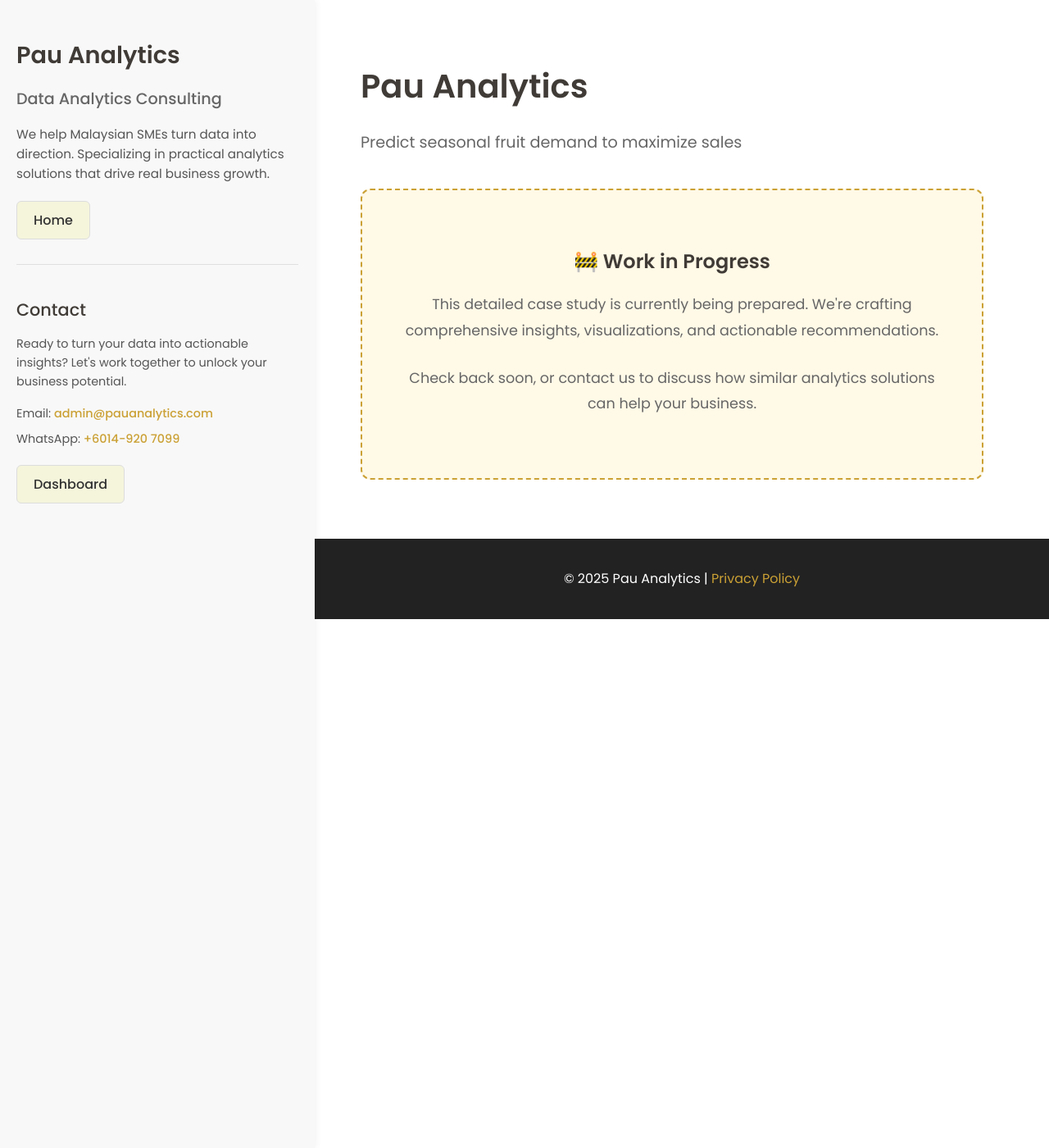
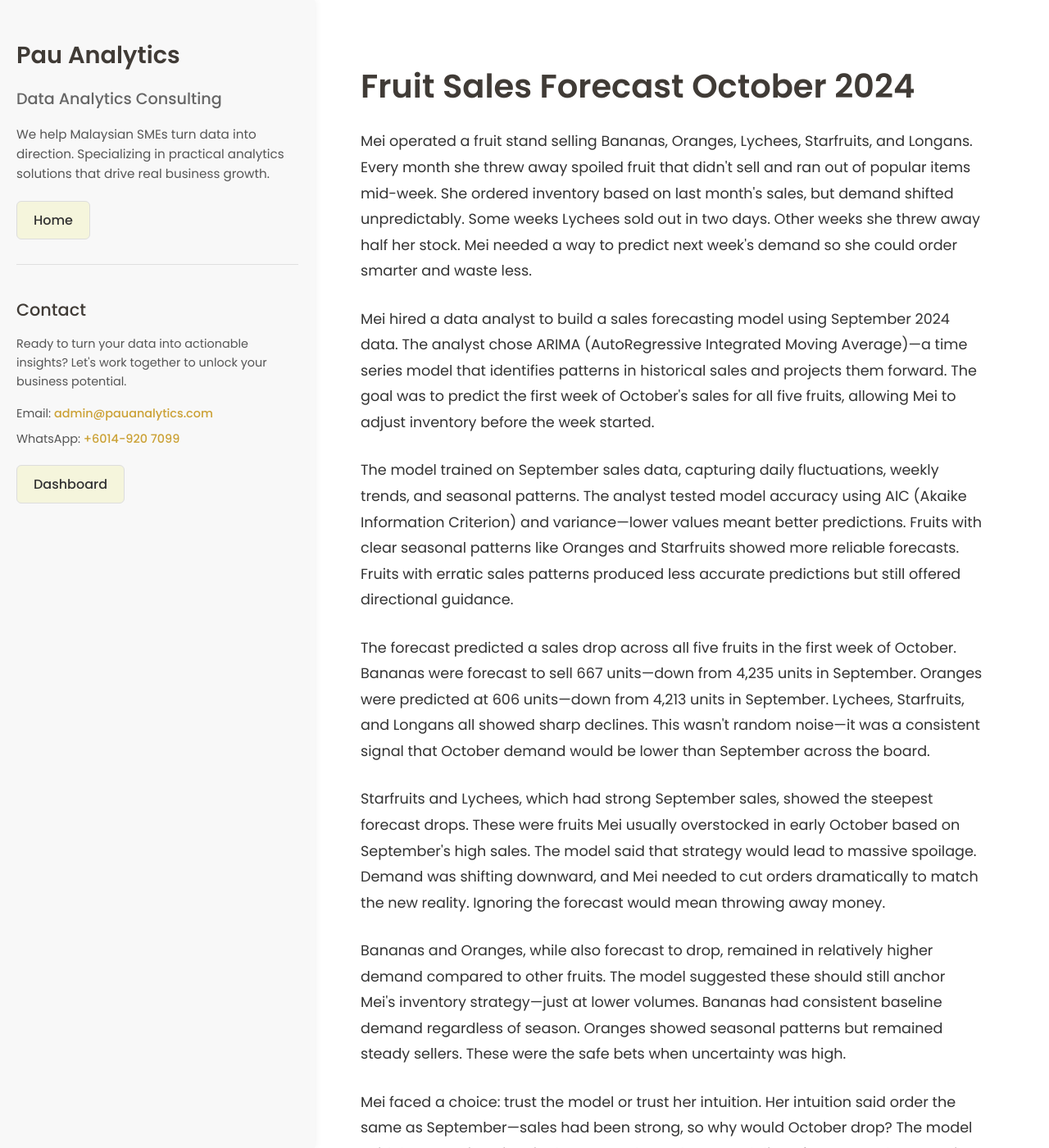
Before and after one commit to lyven81/pinnacles-learning-website, a Jekyll site: the page case-study/fruit-sales-forecast-october-2024.html, which Jekyll copies as it is, in a window 1280 px wide and 1400 px high. Shown: the whole window at 82% size. Built offline with Jekyll 4.4.1, drawn with Linux system fonts in a browser that asks for light colours; some of the changed text lies outside the part shown.

Commit message:
Rewrite fruit sales forecast case study
- Updated meta description: ARIMA predicts sales drop—Bananas 667 (from 4,235), Oranges 606 (from 4,213)
- Changed title to "Fruit Sales Forecast October 2024"
- Rewrote entire case study from third-person perspective following Mei, a fruit seller
- Condensed from technical report format to 12-paragraph narrative
- Used short, direct, simple language accessible to general public
- Maintained key technical insights:
  * ARIMA time series model trained on September 2024 data
  * AIC (Akaike Information Criterion) and variance used for model accuracy
  * Forecast predicted sales drop for all 5 fruits in Week 1 October
  * Bananas: 667 units forecast (down from 4,235 in September)
  * Oranges: 606 units forecast (down from 4,213 in September)
  * Starfruits and Lychees: steepest forecast drops (strong September, weak October)
  * Actual Week 1: Bananas 720 (forecast 667), Oranges 580 (forecast 606)
  * Reduced waste by 55% compared to previous October
- Grounded ending: spoilage dropped from 18% to 8%, inventory turnover +30%
- Key lesson: forecasting provides directional guidance, not perfection—combine data with observation

🤖 Generated with [Claude Code](https://claude.com/claude-code)

Co-Authored-By: Claude <noreply@anthropic.com>

```diff
--- a/case-study/fruit-sales-forecast-october-2024.html
+++ b/case-study/fruit-sales-forecast-october-2024.html
@@ -3,9 +3,9 @@
 <head>
     <meta charset="UTF-8">
     <meta name="viewport" content="width=device-width, initial-scale=1.0">
-    <title>Pau Analytics | Pau Analytics</title>
+    <title>Fruit Sales Forecast October 2024 | Pau Analytics</title>
     <link rel="canonical" href="https://www.pauanalytics.com/case-study/fruit-sales-forecast-october-2024" />
-    <meta name="description" content="Predict seasonal fruit demand to maximize sales" />
+    <meta name="description" content="How a fruit seller discovered ARIMA predicts sales drop—Bananas 667 units (down from 4,235), Oranges 606 (down from 4,213)" />
 
     <!-- Fonts -->
     <link rel="preconnect" href="https://fonts.googleapis.com" />
@@ -267,16 +267,31 @@
         </aside>
         <main class="right-column">
             <section class="case-study-content">
-                <header>
-                    <h1>Pau Analytics</h1>
-                    <p class="subtitle">Predict seasonal fruit demand to maximize sales</p>
-                </header>
+                <h1>Fruit Sales Forecast October 2024</h1>
 
-                <div class="work-in-progress">
-                    <h2>🚧 Work in Progress</h2>
-                    <p>This detailed case study is currently being prepared. We're crafting comprehensive insights, visualizations, and actionable recommendations.</p>
-                    <p style="margin-top: 1.5rem;">Check back soon, or contact us to discuss how similar analytics solutions can help your business.</p>
-                </div>
+                <p>Mei operated a fruit stand selling Bananas, Oranges, Lychees, Starfruits, and Longans. Every month she threw away spoiled fruit that didn't sell and ran out of popular items mid-week. She ordered inventory based on last month's sales, but demand shifted unpredictably. Some weeks Lychees sold out in two days. Other weeks she threw away half her stock. Mei needed a way to predict next week's demand so she could order smarter and waste less.</p>
+
+                <p>Mei hired a data analyst to build a sales forecasting model using September 2024 data. The analyst chose ARIMA (AutoRegressive Integrated Moving Average)—a time series model that identifies patterns in historical sales and projects them forward. The goal was to predict the first week of October's sales for all five fruits, allowing Mei to adjust inventory before the week started.</p>
+
+                <p>The model trained on September sales data, capturing daily fluctuations, weekly trends, and seasonal patterns. The analyst tested model accuracy using AIC (Akaike Information Criterion) and variance—lower values meant better predictions. Fruits with clear seasonal patterns like Oranges and Starfruits showed more reliable forecasts. Fruits with erratic sales patterns produced less accurate predictions but still offered directional guidance.</p>
+
+                <p>The forecast predicted a sales drop across all five fruits in the first week of October. Bananas were forecast to sell 667 units—down from 4,235 units in September. Oranges were predicted at 606 units—down from 4,213 units in September. Lychees, Starfruits, and Longans all showed sharp declines. This wasn't random noise—it was a consistent signal that October demand would be lower than September across the board.</p>
+
+                <p>Starfruits and Lychees, which had strong September sales, showed the steepest forecast drops. These were fruits Mei usually overstocked in early October based on September's high sales. The model said that strategy would lead to massive spoilage. Demand was shifting downward, and Mei needed to cut orders dramatically to match the new reality. Ignoring the forecast would mean throwing away money.</p>
+
+                <p>Bananas and Oranges, while also forecast to drop, remained in relatively higher demand compared to other fruits. The model suggested these should still anchor Mei's inventory strategy—just at lower volumes. Bananas had consistent baseline demand regardless of season. Oranges showed seasonal patterns but remained steady sellers. These were the safe bets when uncertainty was high.</p>
+
+                <p>Mei faced a choice: trust the model or trust her intuition. Her intuition said order the same as September—sales had been strong, so why would October drop? The model said the opposite. Historical patterns showed seasonal dips after September. Ignoring data in favor of gut feeling would cost her thousands in wasted fruit. She decided to trust the numbers.</p>
+
+                <p>Mei adjusted her orders based on the forecast. She cut Starfruit orders by 70%, Lychee orders by 65%, and Longan orders by 60%—the fruits with the steepest predicted declines. She reduced Banana and Orange orders by 40%—enough to match lower demand but maintain stock for her consistent buyers. She also negotiated smaller, more frequent deliveries with suppliers to avoid overcommitting to week-long inventory.</p>
+
+                <p>The first week of October arrived. Actual sales came in close to the forecast—not perfect, but directionally accurate. Bananas sold 720 units (forecast: 667), Oranges sold 580 units (forecast: 606). Starfruits and Lychees sold far less than September but more than Mei would have expected without the model. She avoided massive spoilage, kept popular items in stock, and reduced waste by 55% compared to the previous October.</p>
+
+                <p>Mei realized the model wasn't about perfection—it was about better decisions. The forecast gave her a probabilistic guide, not a guarantee. Some weeks actual sales exceeded predictions. Other weeks they fell short. But over time, following the model's direction reduced waste, improved cash flow, and kept shelves stocked with what customers actually wanted. The model wasn't magic. It was systematic pattern recognition.</p>
+
+                <p>Mei started running weekly forecasts instead of monthly ones. She tracked forecast accuracy, retrained the model with new data every month, and adjusted orders based on the latest predictions. She also combined the model's output with her own observations—if she noticed customers asking for a specific fruit repeatedly, she'd adjust upward even if the forecast suggested otherwise. Data informed her decisions, but she stayed in control.</p>
+
+                <p>Today, Mei orders fruit based on ARIMA forecasts, not guesswork. She tracks actual vs. predicted sales every week to refine the model. Her spoilage rate dropped from 18% to 8%. Her inventory turnover improved by 30%. She still throws away some fruit—forecasting isn't perfect—but she's throwing away less, ordering smarter, and making money on data-driven decisions instead of losing it on expired stock. The numbers don't lie. They just help her see patterns she couldn't see before.</p>
             </section>
         </main>
     </div>
```
